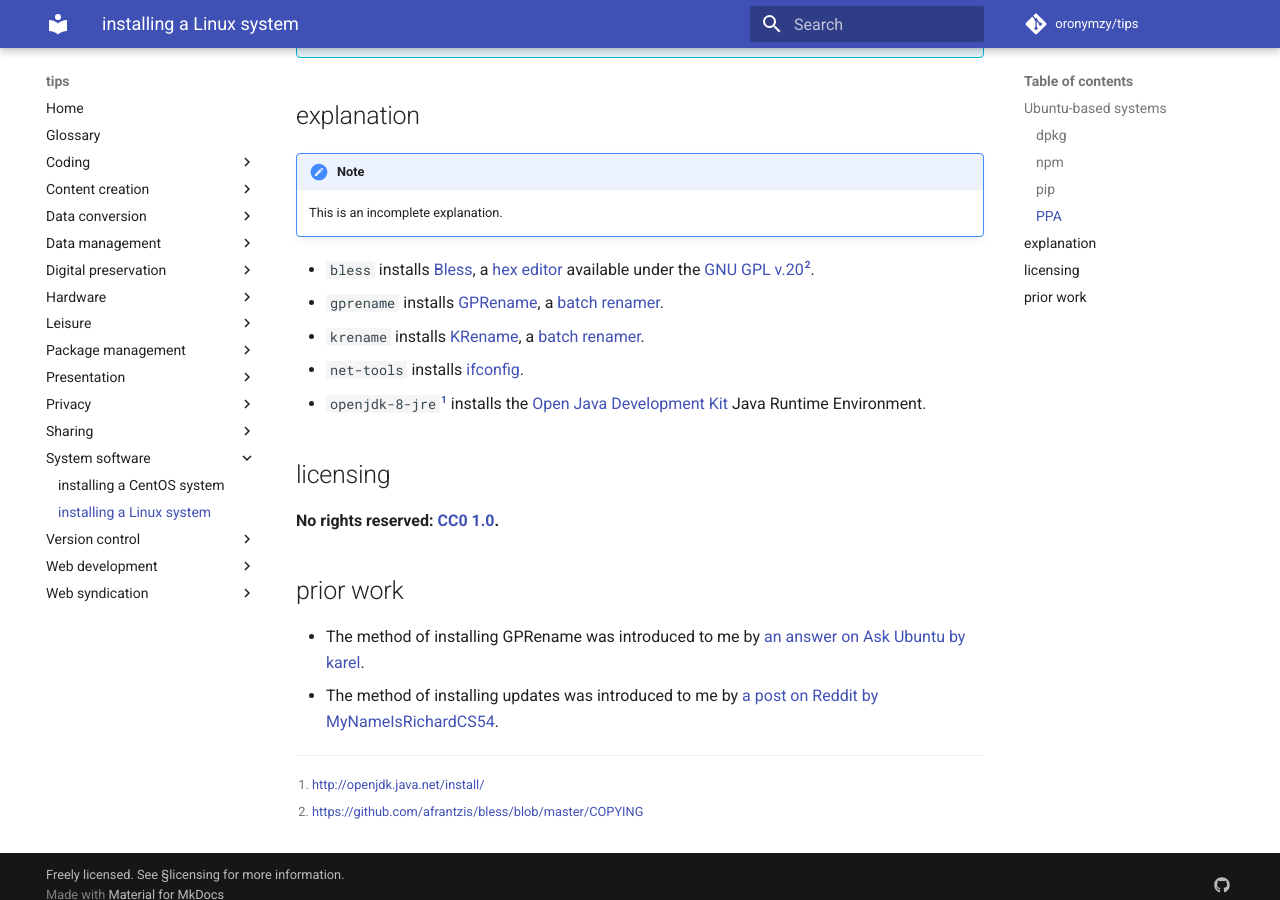
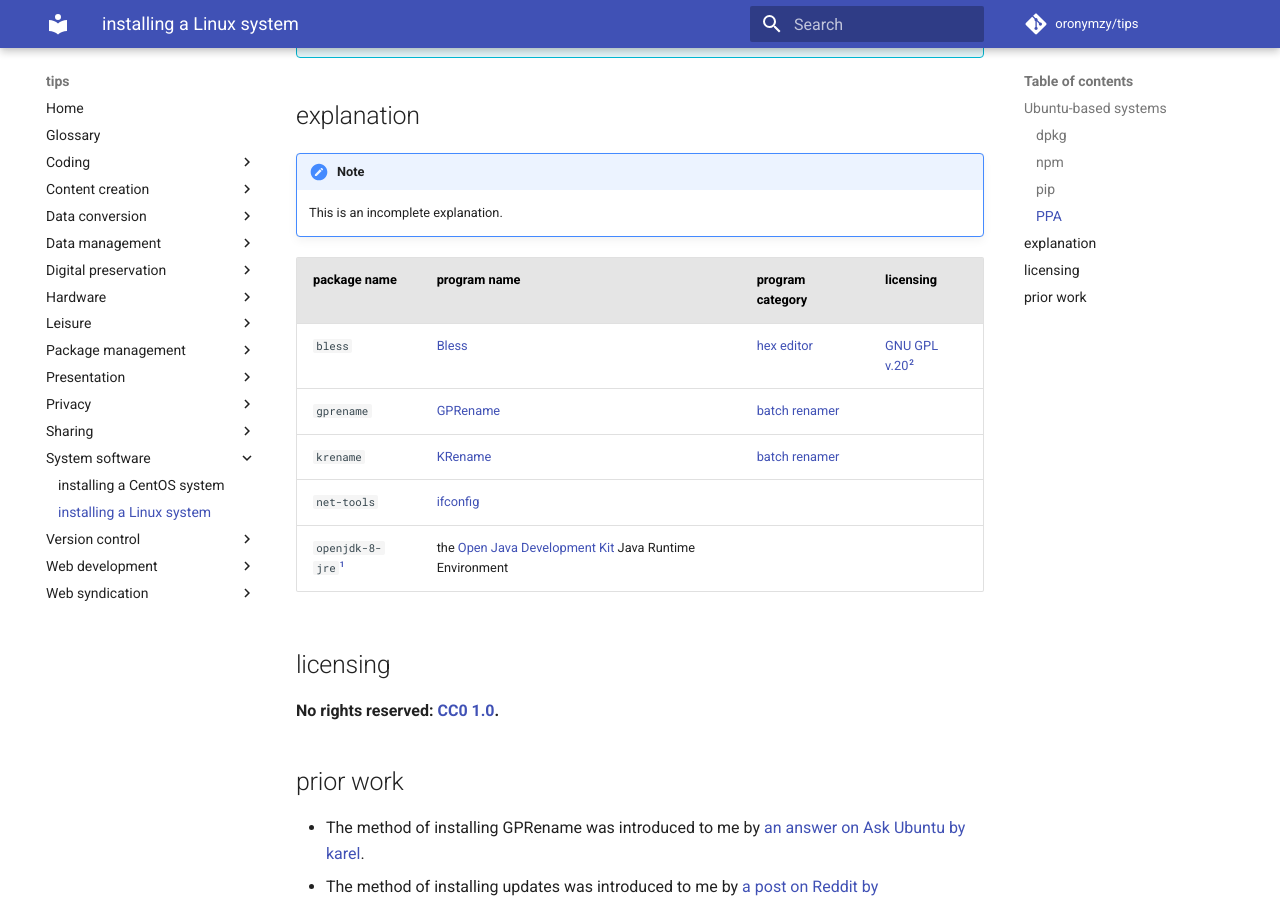
Before and after one commit to oronymzy/tips, an MkDocs documentation site: the page built from docs/insLnxS.md, in a window 1280 px wide and 900 px high, scrolled down 1471 px. Built offline with MkDocs 1.6.1 and Material for MkDocs 9.7.7, drawn with Linux system fonts in a browser that asks for light colours; comment, search, counter and statistics services are not loaded.

Commit message:
Convert contents of explanation section from unordered list to table

```diff
--- a/docs/insLnxS.md
+++ b/docs/insLnxS.md
@@ -45,11 +45,13 @@ For Lubuntu, install additional packages using `sudo apt install dolphin kate op
 
     This is an incomplete explanation.
 
-- `bless` installs [Bless](https://github.com/afrantzis/bless), a [hex editor](https://en.wikipedia.org/wiki/Hex_editor) available under the [GNU GPL v.20](https://choosealicense.com/licenses/gpl-2.0/)[^insLnxS2].
-- `gprename` installs [GPRename](http://gprename.sourceforge.net/), a [batch renamer](https://en.wikipedia.org/wiki/Batch_renaming).
-- `krename` installs [KRename](https://www.krename.net/home/), a [batch renamer](https://en.wikipedia.org/wiki/Batch_renaming).
-- `net-tools` installs [ifconfig](https://en.wikipedia.org/wiki/Ifconfig).
-- `openjdk-8-jre`[^insLnxS1] installs the [Open Java Development Kit](https://en.wikipedia.org/wiki/OpenJDK) Java Runtime Environment.
+| package name | program name | program category | licensing
+|:-|:-|:-|:-
+| `bless` | [Bless](https://github.com/afrantzis/bless) | [hex editor](https://en.wikipedia.org/wiki/Hex_editor) | [GNU GPL v.20](https://choosealicense.com/licenses/gpl-2.0/)[^insLnxS2]
+| `gprename` | [GPRename](http://gprename.sourceforge.net/) | [batch renamer](https://en.wikipedia.org/wiki/Batch_renaming)
+| `krename` | [KRename](https://www.krename.net/home/) | [batch renamer](https://en.wikipedia.org/wiki/Batch_renaming)
+| `net-tools` | [ifconfig](https://en.wikipedia.org/wiki/Ifconfig)
+| `openjdk-8-jre`[^insLnxS1] | the [Open Java Development Kit](https://en.wikipedia.org/wiki/OpenJDK) Java Runtime Environment
 
 ## licensing
 **No rights reserved: [CC0 1.0](https://creativecommons.org/publicdomain/zero/1.0/).**
```
